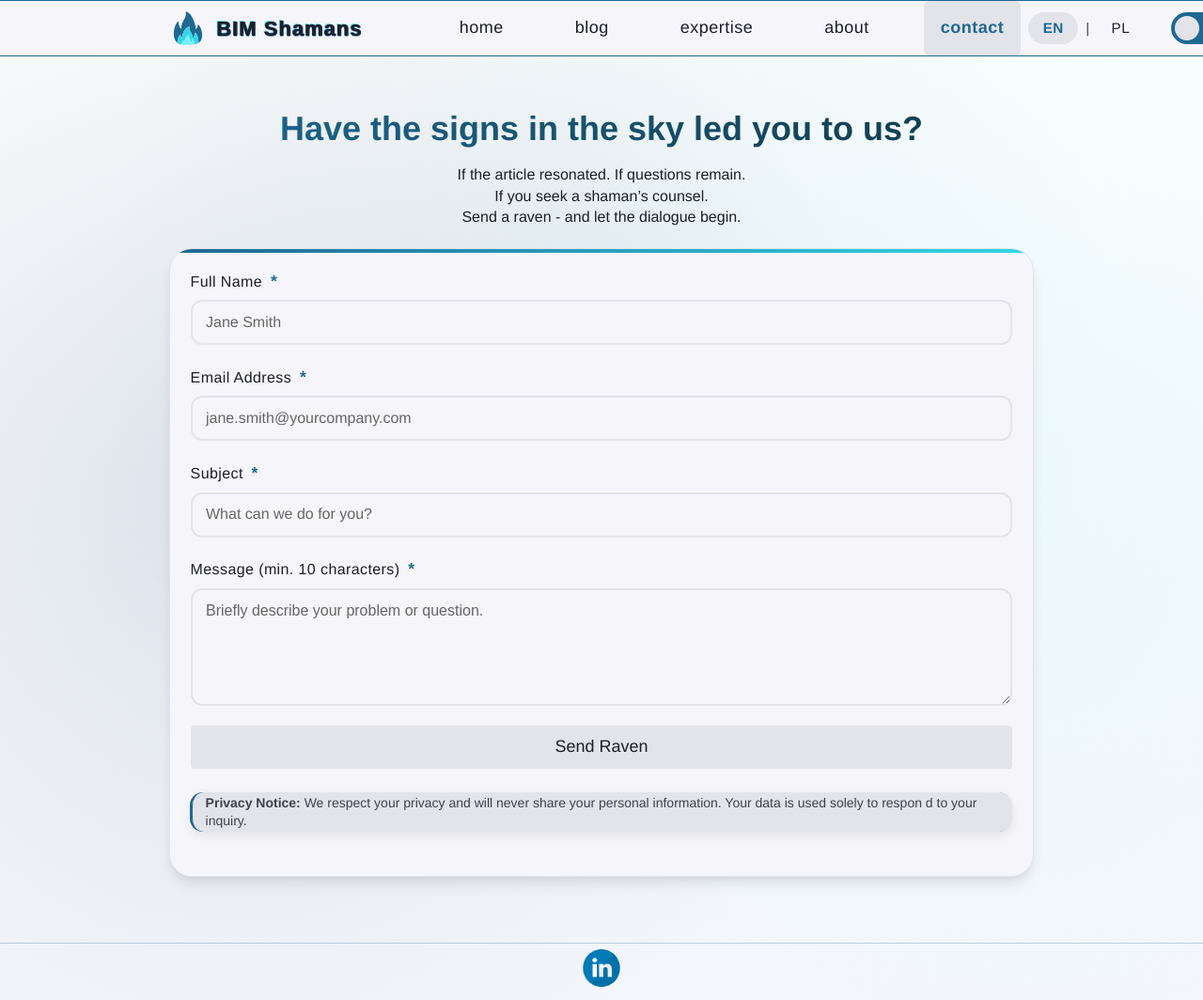
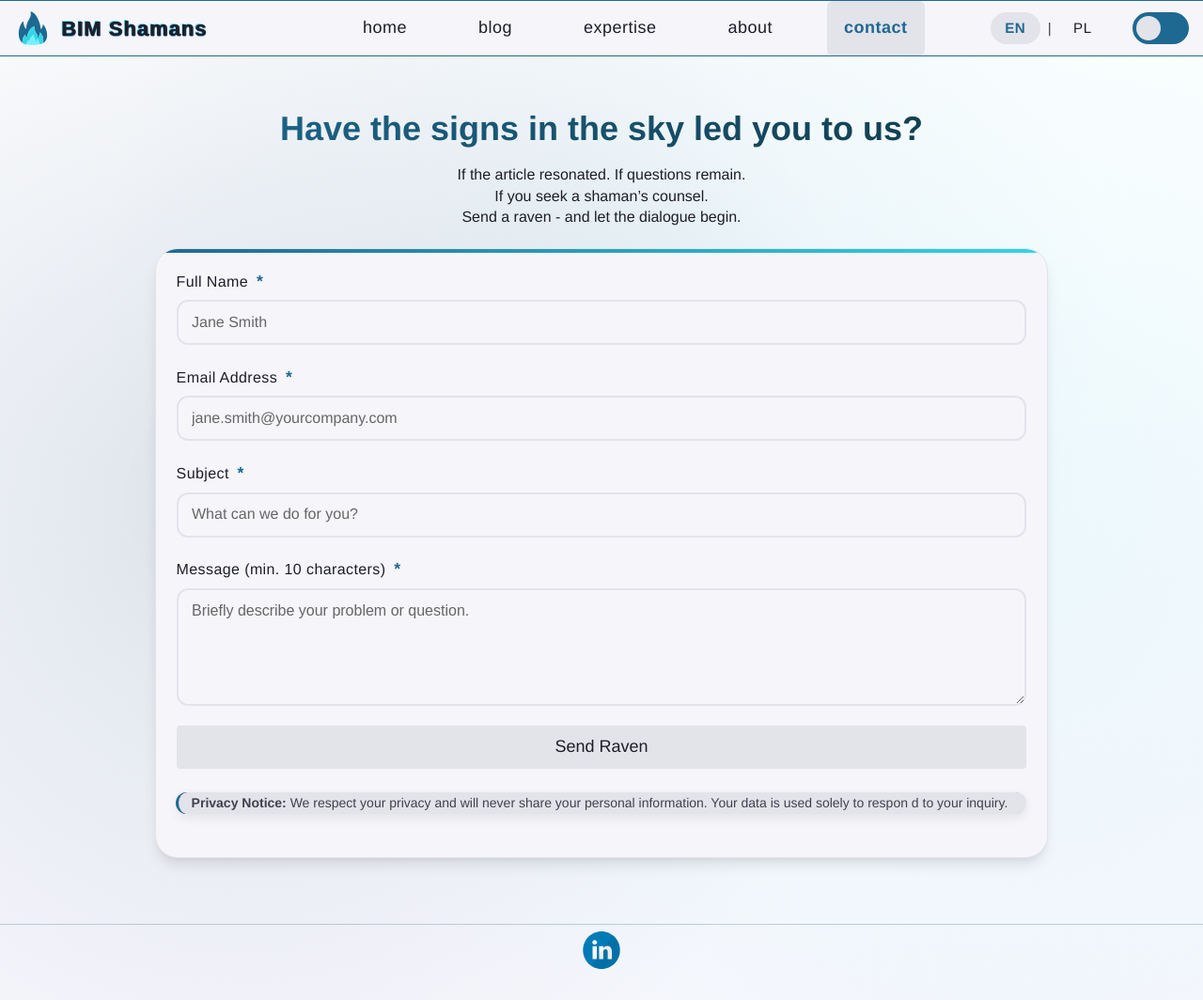
Before and after one commit to W7k-J/BimShamans, a Jekyll site: the page built from en/contact.md, in a window 1280 px wide and 1064 px high. Shown: the whole window at 94% size. Built offline with Jekyll 4.4.1, drawn with Linux system fonts in a browser that asks for light colours; some web fonts are replaced.

Commit message:
Poprawa paska manu dla contact.md

```diff
--- a/_layouts/default.html
+++ b/_layouts/default.html
@@ -74,7 +74,7 @@
 <body>
     <!-- Navigation Bar -->
     <div class="nav-container">
-        <div class="container">
+        <div class="nav-wrapper">
             <!-- Logo Navigation Bar -->
             <a href="{{ site.baseurl }}/{{ page.lang }}/home/" class="site-avatar">
                 <img src="{{ site.baseurl }}/images/logos/Logo_Fire_Favicon_Alpha_1024x1024.svg" class="nav-flame logo-animated" alt="BIM Shamans Flame" />
--- a/_sass/_form.scss
+++ b/_sass/_form.scss
@@ -40,6 +40,9 @@ textarea.form-textarea:-ms-input-autofill {
 // Contact Form Styles
 .contact-header {
     text-align: center;
+    max-width: 950px;
+    margin-left: auto;
+    margin-right: auto;
     // Górny margines nagłówka
     margin-top: 0;
     // Dolny margines nagłówka (odstęp przed formularzem)
@@ -77,6 +80,9 @@ textarea.form-textarea:-ms-input-autofill {
 .form-container {
     background: var(--background-color);
     border-radius: 24px;
+    max-width: 950px;
+    margin-left: auto;
+    margin-right: auto;
     // Wewnętrzny padding kontenera formularza (odstęp od krawędzi)
     padding: 1.35rem;
     box-shadow: 0 10px 15px -3px rgba(0, 0, 0, 0.1), 0 4px 6px -2px rgba(0, 0, 0, 0.05);
@@ -294,14 +300,6 @@ textarea.form-textarea:-ms-input-autofill {
     box-shadow: -1px 0 0 0 var(--firstBlue-color), 0 4px 12px rgba(0, 0, 0, 0.08);
 }
 
-// Specjalna szerokość kontenera tylko dla strony Contact
-[lang="en"] a[href*="contact"] ~ #main .container,
-[lang="pl"] a[href*="kontakt"] ~ #main .container,
-body:has(a.active[href*="contact"]) .container,
-body:has(a.active[href*="kontakt"]) .container {
-    max-width: 950px;
-}
-
 .required {
     color: var(--secondBlue-color);
 }
--- a/style.scss
+++ b/style.scss
@@ -170,14 +170,14 @@ html {
   border-top: 1px solid var(--firstBlue-color);
   border-bottom: 1px solid var(--firstBlue-color);
 
-  .container {
+  .nav-wrapper {
     height: 100%;
     display: flex;
     align-items: center;
     justify-content: space-between;
     max-width: 1400px;
     margin: 0 auto;
-    padding: 0 15px; // Zmieniony na stałą wartość dla pełnego rozciągnięcia
+    padding: 0 15px;
   }
 
   // Logo section - using existing .site-avatar class
```
